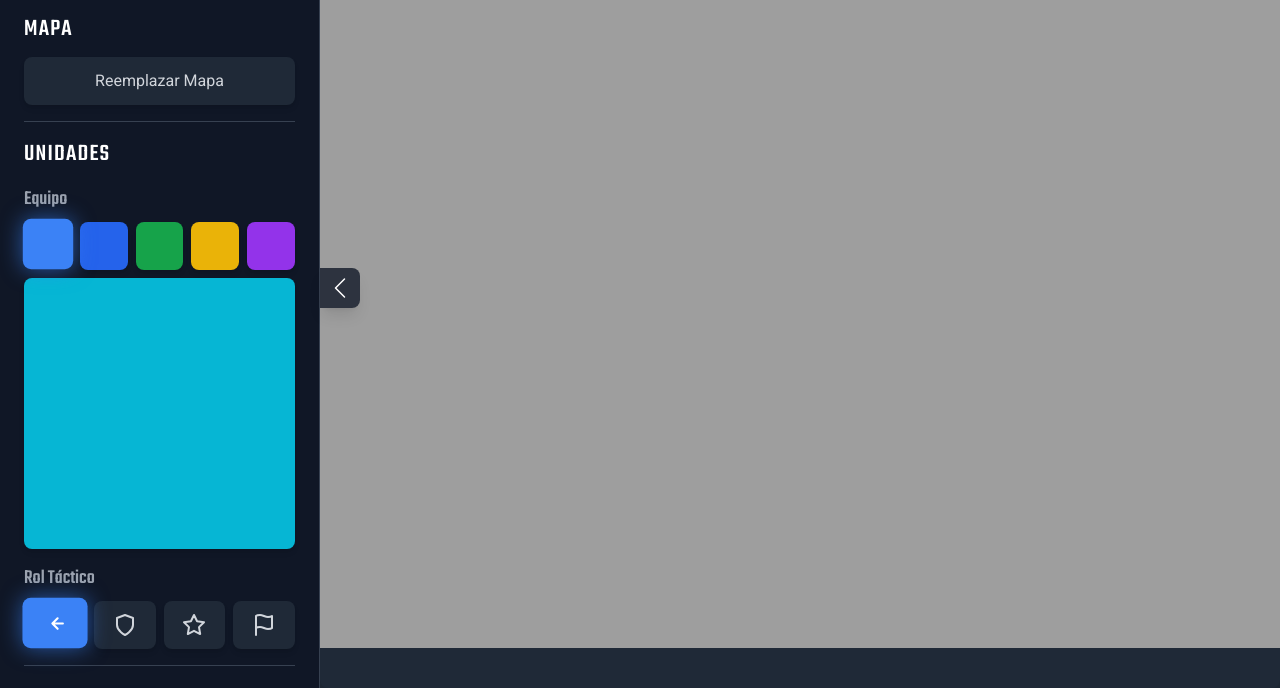
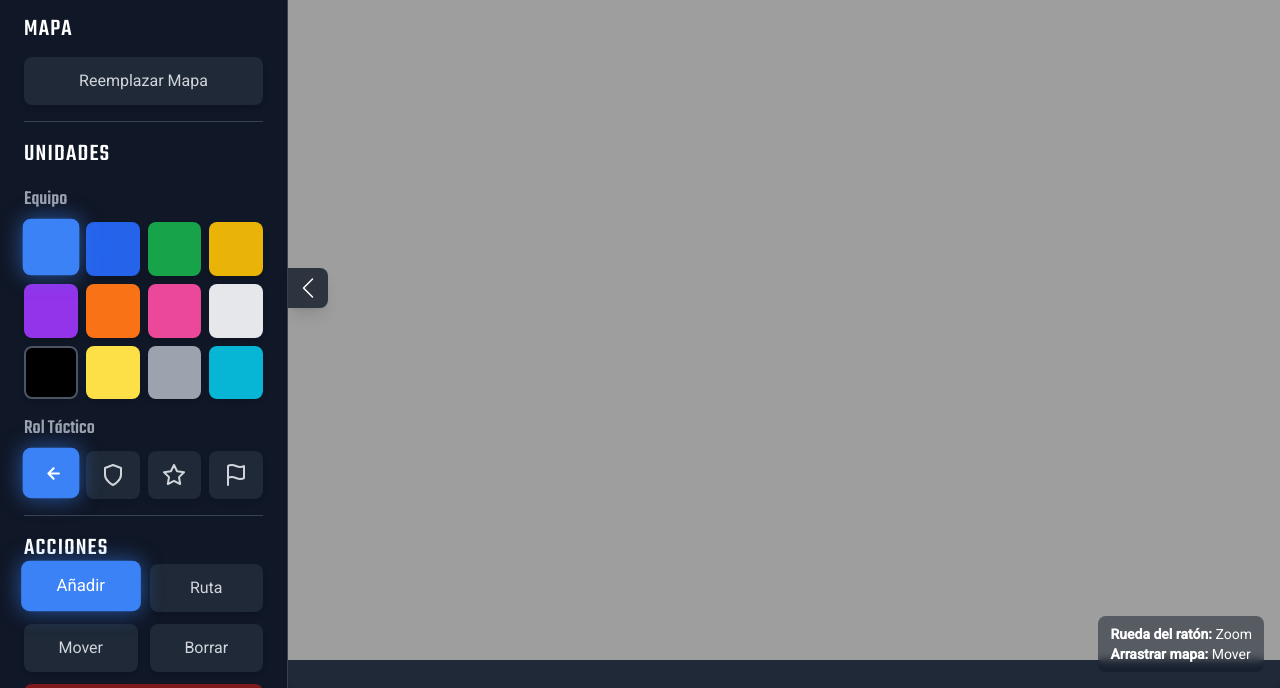
Before and after one commit to Ishivex/mapa-estrategico-nomadas, a plain HTML site: page index.html in a window 1280 px wide. Shown: the part 112-800 px from the top of the page. Drawn offline with nearby package versions, Linux system fonts and the light colour scheme.

Commit message:
Update index.html
cambio de colores y mejora grafica de interfaz.

```diff
--- a/index.html
+++ b/index.html
@@ -38,7 +38,8 @@
 <body class="bg-gray-900 text-gray-300 flex h-screen">
 
     <div class="relative w-full h-full flex">
-        <div id="controls" class="absolute lg:relative z-20 h-full w-80 bg-gray-900/80 backdrop-blur-sm border-r border-gray-700 p-6 flex-shrink-0 transform flex flex-col space-y-4 overflow-y-auto">
+        <!-- Panel de control más compacto (w-72) -->
+        <div id="controls" class="absolute lg:relative z-20 h-full w-72 bg-gray-900/80 backdrop-blur-sm border-r border-gray-700 p-6 flex-shrink-0 transform flex flex-col space-y-4 overflow-y-auto">
             <div class="text-center pb-4 border-b border-gray-700">
                 <h1 class="font-teko text-4xl font-bold tracking-widest text-white uppercase">NÓMADAS</h1>
                 <p class="font-teko text-lg text-yellow-400">Panel Estratégico</p>
@@ -46,7 +47,6 @@
 
             <div class="space-y-3">
                 <h2 class="font-teko text-2xl tracking-wider text-white">MAPA</h2>
-                <!-- IMPORTANTE: Este botón ahora reemplaza el mapa actual -->
                 <label for="map-upload" class="control-btn w-full p-3 bg-gray-800 rounded-lg shadow-md hover:bg-gray-700 transition flex items-center justify-center cursor-pointer text-center">
                     <span>Reemplazar Mapa</span>
                     <input type="file" id="map-upload" class="hidden" accept="image/*">
@@ -59,13 +59,20 @@
                 <h2 class="font-teko text-2xl tracking-wider text-white">UNIDADES</h2>
                 <div>
                     <h3 class="font-teko text-xl text-gray-400 mb-2">Equipo</h3>
-                    <div id="team-selection" class="grid grid-cols-5 gap-2">
+                    <!-- Cuadrícula de equipos completa (4x3) -->
+                    <div id="team-selection" class="grid grid-cols-4 gap-2">
                         <button class="team-btn control-btn active aspect-square bg-red-600 rounded-lg shadow-md hover:bg-red-500 transition" data-team="team1" title="Equipo 1"></button>
                         <button class="team-btn control-btn aspect-square bg-blue-600 rounded-lg shadow-md hover:bg-blue-500 transition" data-team="team2" title="Equipo 2"></button>
                         <button class="team-btn control-btn aspect-square bg-green-600 rounded-lg shadow-md hover:bg-green-500 transition" data-team="team3" title="Equipo 3"></button>
                         <button class="team-btn control-btn aspect-square bg-yellow-500 rounded-lg shadow-md hover:bg-yellow-400 transition" data-team="team4" title="Equipo 4"></button>
                         <button class="team-btn control-btn aspect-square bg-purple-600 rounded-lg shadow-md hover:bg-purple-500 transition" data-team="team5" title="Equipo 5"></button>
-                        <button class="team-btn control-btn aspect-square bg-cyan-500 rounded-lg shadow-md hover:bg-cyan-400 transition col-span-5" data-team="objective" title="Objetivo"></button>
+                        <button class="team-btn control-btn aspect-square bg-orange-500 rounded-lg shadow-md hover:bg-orange-400 transition" data-team="team6" title="Equipo 6"></button>
+                        <button class="team-btn control-btn aspect-square bg-pink-500 rounded-lg shadow-md hover:bg-pink-400 transition" data-team="team7" title="Equipo 7"></button>
+                        <button class="team-btn control-btn aspect-square bg-gray-200 rounded-lg shadow-md hover:bg-gray-300 transition" data-team="team8" title="Equipo 8"></button>
+                        <button class="team-btn control-btn aspect-square bg-black border-2 border-gray-600 rounded-lg shadow-md hover:bg-gray-800 transition" data-team="team9" title="Equipo 9 (Negro)"></button>
+                        <button class="team-btn control-btn aspect-square bg-yellow-300 rounded-lg shadow-md hover:bg-yellow-200 transition" data-team="team10" title="Equipo 10 (Dorado)"></button>
+                        <button class="team-btn control-btn aspect-square bg-gray-400 rounded-lg shadow-md hover:bg-gray-500 transition" data-team="team11" title="Equipo 11 (Plateado)"></button>
+                        <button class="team-btn control-btn aspect-square bg-cyan-500 rounded-lg shadow-md hover:bg-cyan-400 transition" data-team="objective" title="Objetivo"></button>
                     </div>
                 </div>
                 <div>
@@ -109,6 +116,11 @@
             </button>
             <canvas id="mapCanvas" class="rounded-lg shadow-2xl"></canvas>
             <p id="placeholder-text" class="font-teko text-4xl text-gray-500 absolute tracking-wider">CARGANDO MAPA...</p>
+            <!-- Ayuda visual para la navegación del mapa -->
+            <div id="map-hint" class="absolute bottom-4 right-4 bg-gray-900/50 text-white text-sm px-3 py-2 rounded-lg backdrop-blur-sm pointer-events-none hidden">
+                <p><strong>Rueda del ratón:</strong> Zoom</p>
+                <p><strong>Arrastrar mapa:</strong> Mover</p>
+            </div>
         </div>
     </div>
 
@@ -124,6 +136,7 @@
         const controlsPanel = document.getElementById('controls');
         const mapContainer = document.getElementById('map-container');
         const mapUpload = document.getElementById('map-upload');
+        const mapHint = document.getElementById('map-hint');
 
         // ¡REEMPLAZA ESTA URL! Pon aquí el enlace a tu mapa gigante por defecto.
         // Puedes subir la imagen a un servicio como Imgur y pegar el enlace directo aquí.
@@ -161,6 +174,12 @@
                 team3: 'rgba(22, 163, 74, 1)',
                 team4: 'rgba(234, 179, 8, 1)',
                 team5: 'rgba(139, 92, 246, 1)',
+                team6: 'rgba(249, 115, 22, 1)', // Orange
+                team7: 'rgba(236, 72, 153, 1)', // Pink
+                team8: 'rgba(229, 231, 235, 1)', // White/Light Gray
+                team9: 'rgba(17, 24, 39, 1)',     // Black
+                team10: 'rgba(252, 211, 77, 1)',  // Gold
+                team11: 'rgba(156, 163, 175, 1)', // Silver
                 objective: 'rgba(6, 182, 212, 1)',
             },
             roleShapes: {
@@ -187,11 +206,13 @@
             placeholderText.textContent = `Cargando mapa...`;
             placeholderText.style.display = 'block';
             canvas.style.display = 'none';
+            mapHint.classList.add('hidden');
 
             mapImage = new Image();
             mapImage.onload = () => {
                 placeholderText.style.display = 'none';
                 canvas.style.display = 'block';
+                mapHint.classList.remove('hidden');
 
                 const canvasRatio = canvas.width / canvas.height;
                 const mapRatio = mapImage.width / mapImage.height;
@@ -507,5 +528,4 @@
     });
     </script>
 </body>
-
 </html>
```
